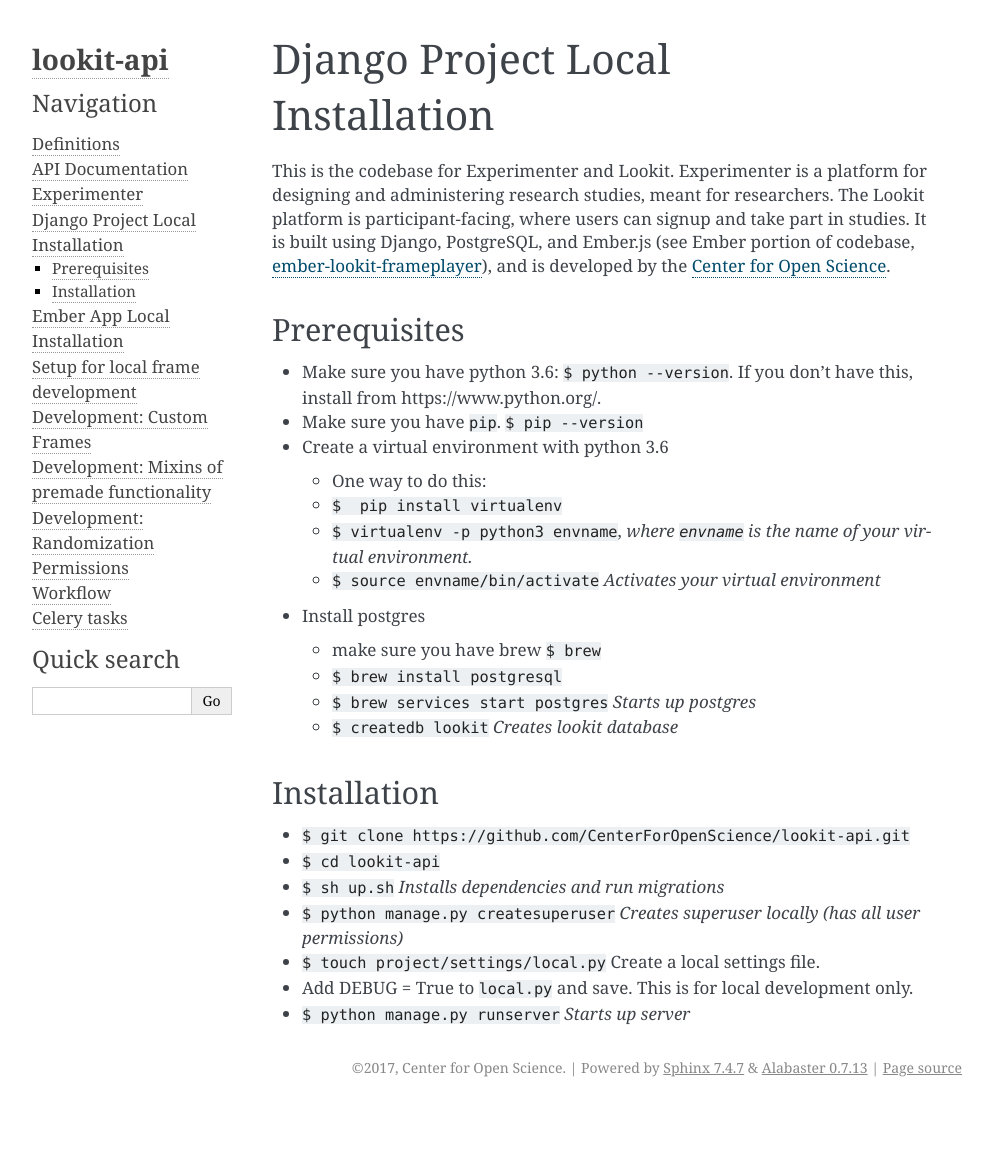
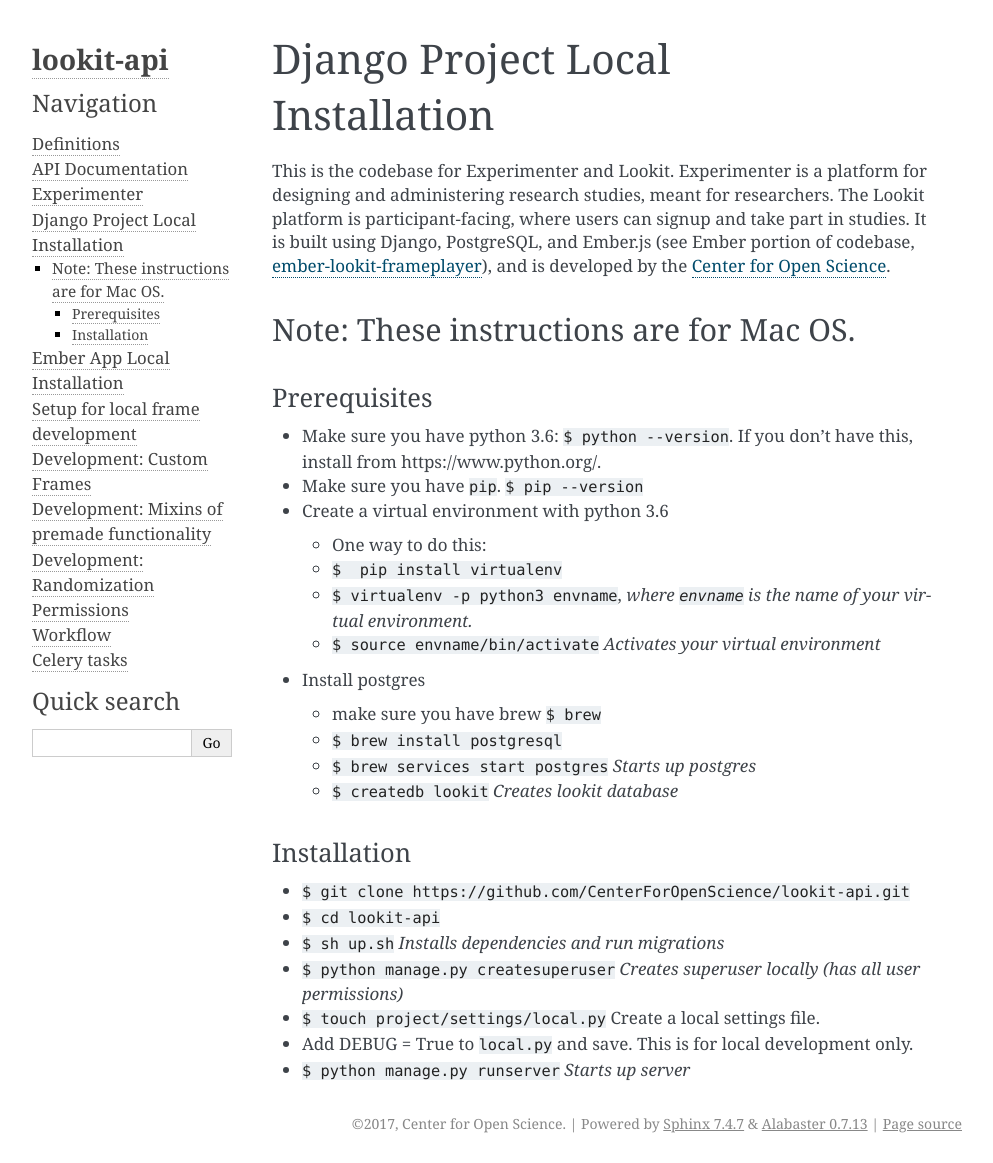
Before and after one commit to lookit/lookit-api, a Sphinx documentation site: the page built from docs/source/django-project-installation.md, in a window 1280 px wide. Shown: the whole page, without its empty margins (148-1141 px from the left). Built offline with Sphinx 7.4.7, drawn with Linux system fonts in a browser that asks for light colours; before the commit the page ends 1107 px from its top, so only the background shows below that.

Commit message:
Clarify that install instructions are for mac users.

```diff
--- a/docs/source/django-project-installation.md
+++ b/docs/source/django-project-installation.md
@@ -1,6 +1,8 @@
 # Django Project Local Installation
 
 This is the codebase for Experimenter and Lookit.  Experimenter is a platform for designing and administering research studies, meant for researchers. The Lookit platform is participant-facing, where users can signup and take part in studies. It is built using Django, PostgreSQL, and Ember.js (see Ember portion of codebase, [ ember-lookit-frameplayer](https://github.com/CenterForOpenScience/ember-lookit-frameplayer)), and is developed by the [Center for Open Science](https://cos.io/).
+
+## Note: These instructions are for Mac OS.
 
 ### Prerequisites
 - Make sure you have python 3.6: `$ python --version`.  If you don't have this, install from https://www.python.org/.
--- a/docs/source/ember-app-installation.md
+++ b/docs/source/ember-app-installation.md
@@ -4,6 +4,8 @@
 participate in an experiment. This is meant to be used in conjunction with the [Lookit API Django project](https://github.com/CenterForOpenScience/lookit-api), which contains the Experimenter and Lookit applications.
 The Django applications will proxy to these Ember routes for previewing/participating in an experiment.
 The Ember routes will fetch the appropriate models and then pass them to the exp-player component in [exp-addons](https://github.com/CenterForOpenScience/exp-addons).
+
+## Note: These instructions are for Mac OS.
 
 ## Prerequisites
 
```
